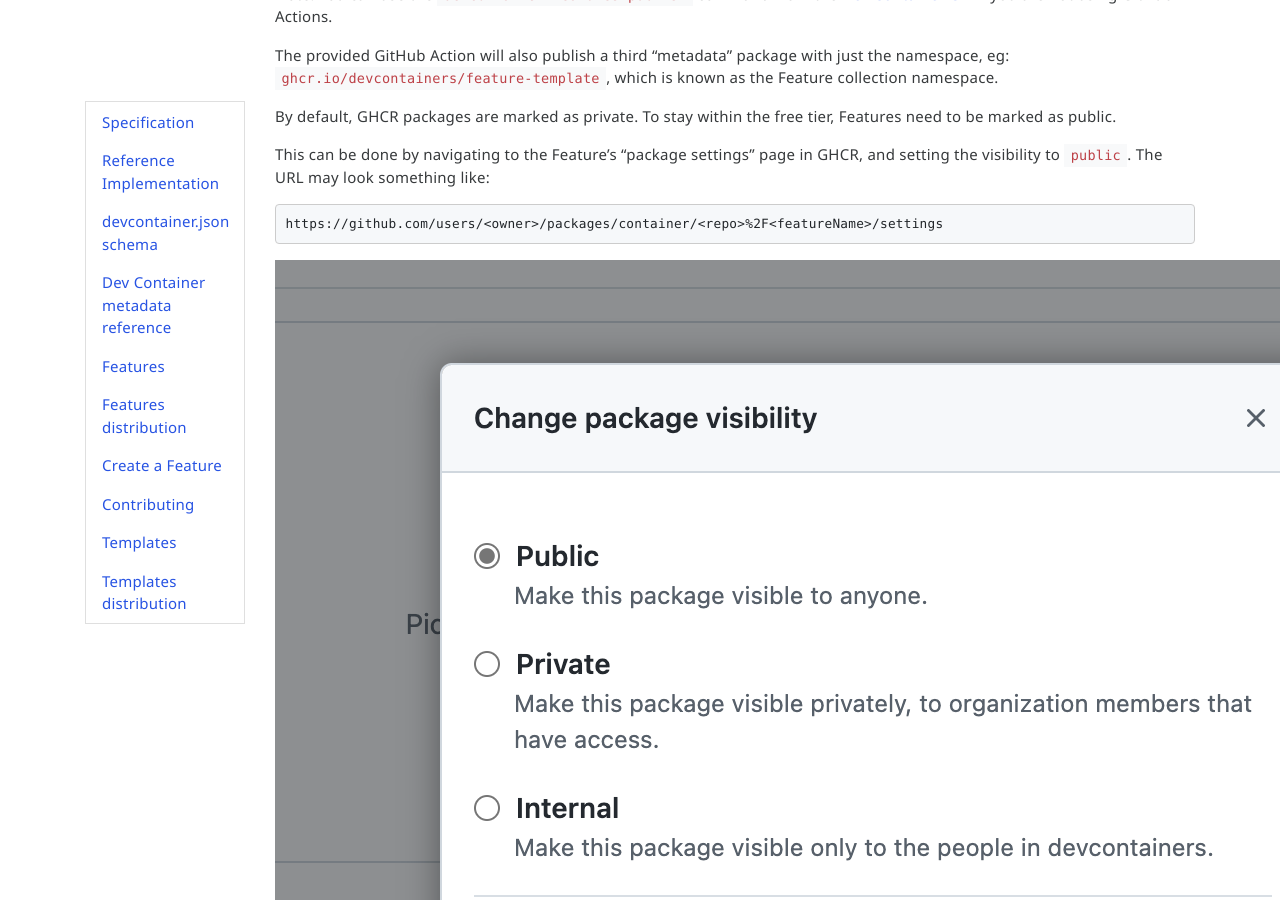
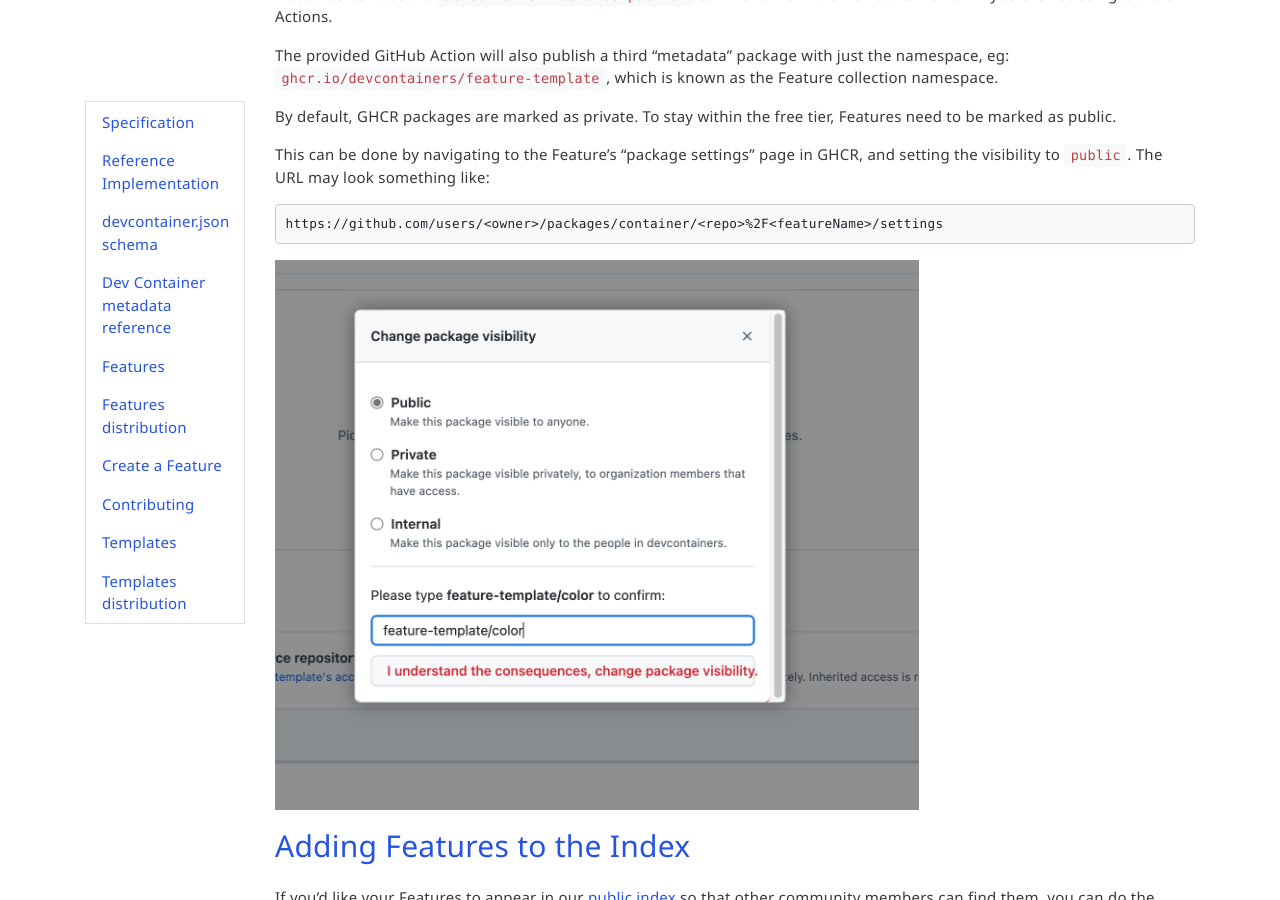
Before and after one commit to devcontainers/devcontainers.github.io, a Jekyll site: the page built from _implementors/create-feature.md, in a window 1280 px wide and 900 px high, scrolled down 1919 px. Built offline with Jekyll 4.4.1, drawn with Linux system fonts in a browser that asks for light colours; nearby versions of some CDN libraries; comment, search, counter and statistics services are not loaded.

Commit message:
resize image

````diff
--- a/_implementors/create-feature.md
+++ b/_implementors/create-feature.md
@@ -96,7 +96,7 @@ This can be done by navigating to the Feature's "package settings" page in GHCR,
 https://github.com/users/<owner>/packages/container/<repo>%2F<featureName>/settings
 ```
 
-<img alt="Changing package visibility to public" src="/img/make-package-public.png"/>
+<img style="max-width:70%;height:auto" alt="Changing package visibility to public" src="/img/make-package-public.png"/>
 
 ## <a href="#add-to-index" name="add-to-index" class="anchor"> Adding Features to the Index </a>
 
````
Also changed, not shown: Gemfile.lock.
